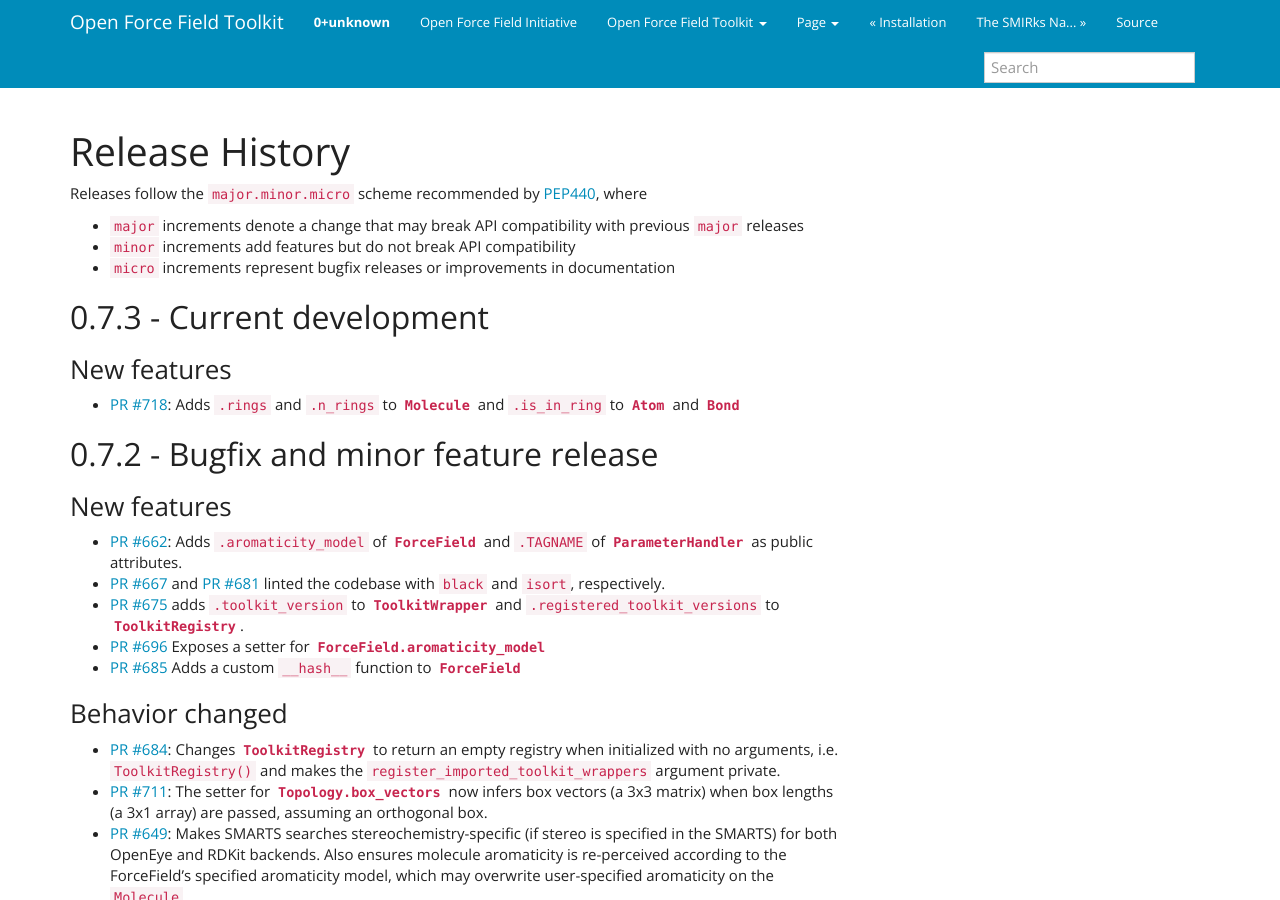
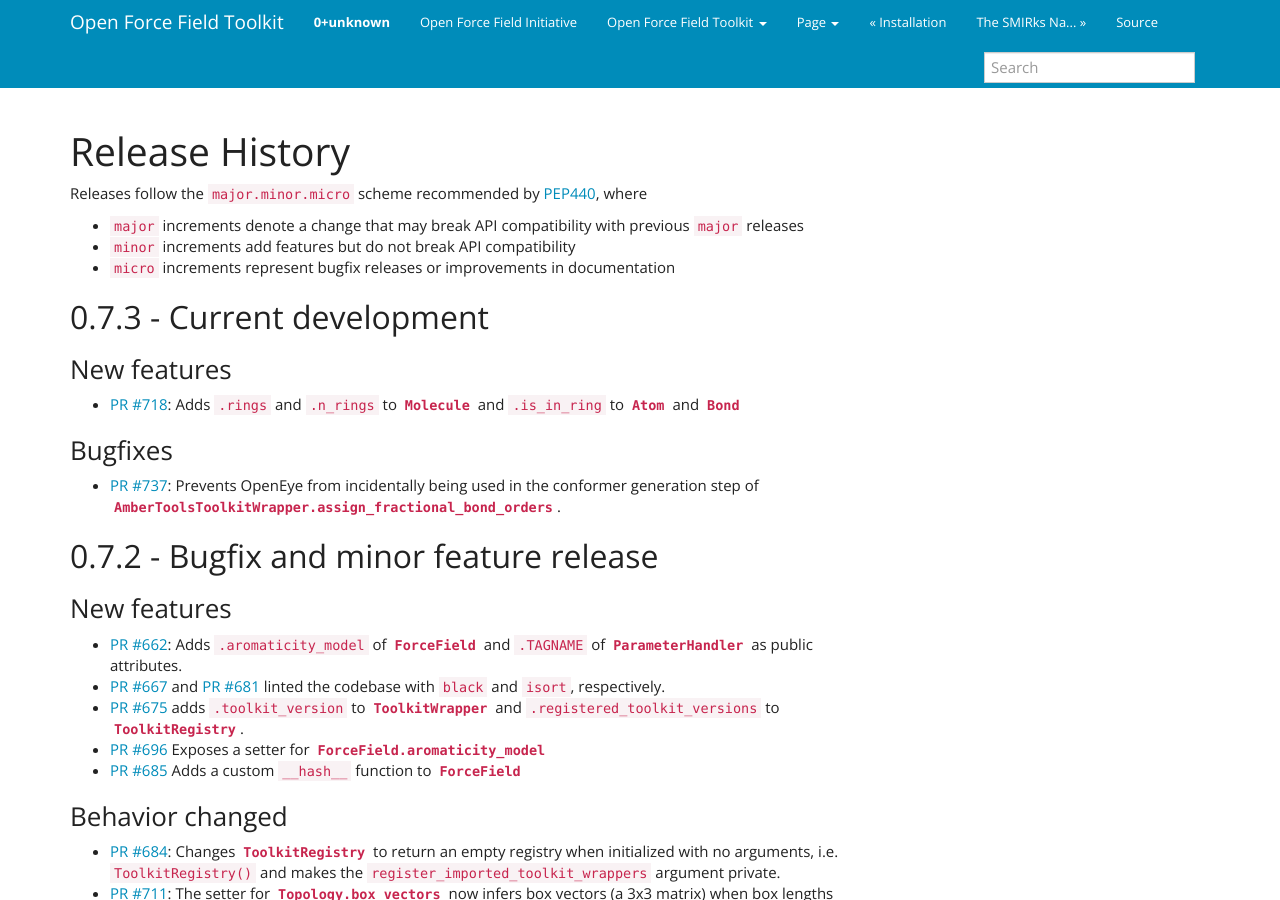
Before and after one commit to openforcefield/openff-toolkit, a Sphinx documentation site: the page built from docs/releasehistory.rst, in a window 1280 px wide and 900 px high. Built offline with Sphinx 7.4.7, drawn with Linux system fonts in a browser that asks for light colours.

Commit message:
Update changelog

```diff
--- a/docs/releasehistory.rst
+++ b/docs/releasehistory.rst
@@ -17,6 +17,12 @@
   to :py:class:`Atom <openforcefield.topology.molecule.Atom>` and
   :py:class:`Bond <openforcefield.topology.molecule.Bond>`
 
+Bugfixes
+"""""""""
+- `PR #737 <https://github.com/openforcefield/openforcefield/pull/737>`_: Prevents OpenEye from
+  incidentally being used in the conformer generation step of
+  :py:class:`AmberToolsToolkitWrapper.assign_fractional_bond_orders
+  <openforcefield.utils.toolkits.AmberToolsToolkitWrapper.assign_wiberg_bond_orders>`.
 
 0.7.2 - Bugfix and minor feature release
 ----------------------------------------
```
